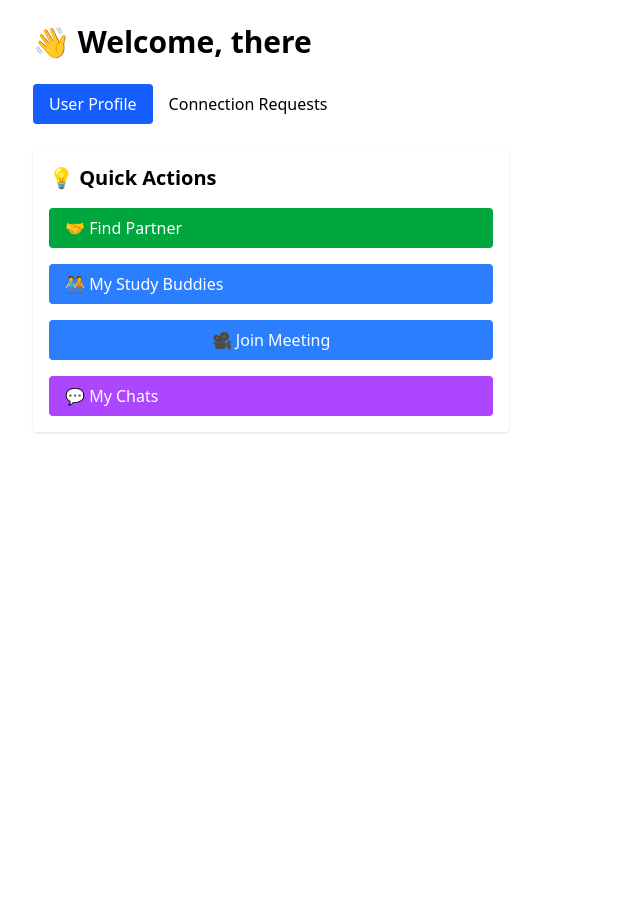
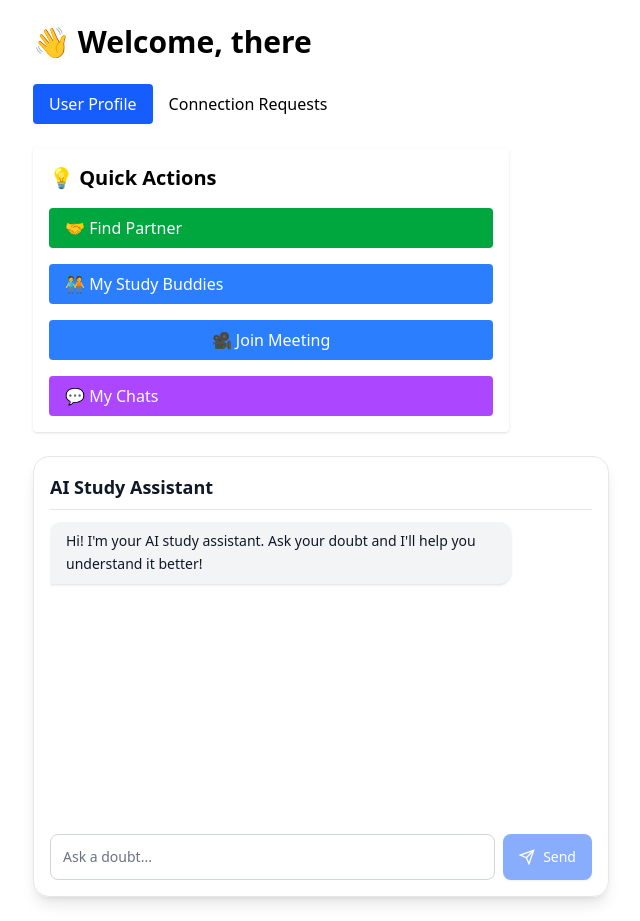
Before and after one commit to salimshaddy18/AceTogether, a React (Vite) app: page /home in a window 1280 px wide. Shown: the whole page, without its empty margins (119-759 px from the left). Before the commit the page ends 800 px from the top, so only its background shows below. Built offline with nearby package versions, Linux system fonts and the light colour scheme; no server answers; the database is empty; sample sign-in values are in the browser's storage.

Commit message:
feat: Integrate AI assistant

```diff
--- a/package.json
+++ b/package.json
@@ -13,6 +13,7 @@
     "@tailwindcss/vite": "^4.1.11",
     "@zegocloud/zego-uikit-prebuilt": "^2.15.1",
     "firebase": "^12.0.0",
+    "openai": "^5.19.1",
     "react": "^19.1.0",
     "react-dom": "^19.1.0",
     "react-firebase-hooks": "^5.1.1",
--- /dev/null
+++ b/src/components/AIDoubtChat.jsx
@@ -0,0 +1,185 @@
+import React, { useEffect, useRef, useState } from "react";
+import { aihelper } from "../helper/AskAI";
+
+export default function AIDoubtChat({
+  placeholder = "Ask a doubt...",
+  initialMessage = "Hi! I'm your AI study assistant. Ask your doubt and I'll help you understand it better!",
+}) {
+  const [messages, setMessages] = useState([
+    { id: "bot-welcome", sender: "bot", text: initialMessage },
+  ]);
+  const [input, setInput] = useState("");
+  const [loading, setLoading] = useState(false);
+  const [error, setError] = useState(null);
+  const bottomRef = useRef(null);
+
+  useEffect(() => {
+    bottomRef.current?.scrollIntoView({ behavior: "smooth" });
+  }, [messages, loading]);
+
+  const sendMessage = async () => {
+    if (!input.trim() || loading) return;
+
+    const userMessage = {
+      id: Date.now().toString(),
+      sender: "user",
+      text: input.trim(),
+    };
+
+    setMessages((prev) => [...prev, userMessage]);
+    setLoading(true);
+    setError(null);
+    const currentInput = input.trim();
+    setInput("");
+
+    try {
+      const result = await aihelper(currentInput);
+
+      setMessages((prev) => [
+        ...prev,
+        {
+          id: `bot-${Date.now()}`,
+          sender: "bot",
+          text: result.explanation || "I apologize, but I couldn't generate a proper response. Please try rephrasing your question.",
+        },
+      ]);
+    } catch (err) {
+      console.error("AI Helper Error:", err);
+      const errorMessage = err.message?.includes('API')
+        ? "Sorry, I'm having trouble connecting to my knowledge base. Please try again in a moment."
+        : "I encountered an error while processing your question. Please try again.";
+
+      setError(errorMessage);
+      setMessages((prev) => [
+        ...prev,
+        {
+          id: `bot-err-${Date.now()}`,
+          sender: "bot",
+          text: errorMessage,
+        },
+      ]);
+    } finally {
+      setLoading(false);
+    }
+  };
+
+  const handleKeyDown = (e) => {
+    if (e.key === "Enter" && !e.shiftKey) {
+      e.preventDefault();
+      sendMessage();
+    }
+  };
+
+  // Clear error when user starts typing
+  const handleInputChange = (e) => {
+    setInput(e.target.value);
+    if (error) setError(null);
+  };
+
+  const spinnerStyle = {
+    display: "inline-block",
+    width: "16px",
+    height: "16px",
+    border: "2px solid #f3f3f3",
+    borderTop: "2px solid #666",
+    borderRadius: "50%",
+    animation: "spin 1s linear infinite",
+  };
+
+  return (
+    <>
+      <style>
+        {`
+          @keyframes spin {
+            0% { transform: rotate(0deg); }
+            100% { transform: rotate(360deg); }
+          }
+        `}
+      </style>
+
+      <div className="max-w-xl w-full bg-white/90 dark:bg-slate-900 rounded-2xl shadow-lg border border-gray-200 dark:border-slate-700 p-4 flex flex-col">
+
+        <div className="flex justify-between items-center mb-3 pb-2 border-b border-gray-200 dark:border-slate-700">
+          <h3 className="text-lg font-semibold text-gray-900 dark:text-gray-100">
+            AI Study Assistant
+          </h3>
+        </div>
+
+        {/* message */}
+        <div className="flex-1 overflow-auto space-y-3 mb-3" style={{ maxHeight: "60vh", minHeight: "300px" }}>
+          {messages.map((m) => (
+            <div
+              key={m.id}
+              className={`flex ${m.sender === "user" ? "justify-end" : "justify-start"}`}
+            >
+              <div
+                className={`max-w-[85%] px-4 py-2 rounded-xl ${
+                  m.sender === "user"
+                    ? "bg-blue-500 text-white rounded-br-none shadow-sm"
+                    : "bg-gray-100 text-gray-900 rounded-bl-none dark:bg-slate-800 dark:text-gray-100 shadow-sm"
+                }`}
+              >
+                <div className="whitespace-pre-wrap text-sm leading-relaxed">{m.text}</div>
+              </div>
+            </div>
+          ))}
+
+          {loading && (
+            <div className="flex justify-start">
+              <div className="px-4 py-2 rounded-xl bg-gray-100 dark:bg-slate-800 shadow-sm">
+                <div className="flex items-center gap-2">
+                  <div style={spinnerStyle}></div>
+                  <span className="text-sm text-gray-600 dark:text-gray-300">Thinking...</span>
+                </div>
+              </div>
+            </div>
+          )}
+
+          <div ref={bottomRef} />
+        </div>
+
+        {error && (
+          <div className="text-sm text-red-600 dark:text-red-400 mb-2 p-2 bg-red-50 dark:bg-red-900/20 rounded border border-red-200 dark:border-red-800">
+            {error}
+          </div>
+        )}
+
+        {/* input */}
+        <div className="flex gap-2">
+          <textarea
+            value={input}
+            onChange={handleInputChange}
+            onKeyDown={handleKeyDown}
+            placeholder={placeholder}
+            className="flex-1 resize-none rounded-lg border border-gray-300 dark:border-slate-600 p-3 text-sm focus:outline-none focus:ring-2 focus:ring-blue-500 focus:border-transparent bg-white dark:bg-slate-800 dark:text-gray-100 placeholder-gray-500 dark:placeholder-gray-400"
+            rows={1}
+            disabled={loading}
+          />
+
+          <button
+            onClick={sendMessage}
+            disabled={loading || !input.trim()}
+            className="inline-flex items-center gap-2 px-4 py-2 bg-blue-600 hover:bg-blue-700 text-white rounded-lg disabled:opacity-50 disabled:cursor-not-allowed transition-colors shadow-sm"
+          >
+            {loading ? (
+              <div style={{ ...spinnerStyle, borderTopColor: "white" }}></div>
+            ) : (
+              <svg
+                width="16"
+                height="16"
+                viewBox="0 0 24 24"
+                fill="none"
+                stroke="currentColor"
+                strokeWidth="2"
+              >
+                <line x1="22" y1="2" x2="11" y2="13"></line>
+                <polygon points="22,2 15,22 11,13 2,9 22,2"></polygon>
+              </svg>
+            )}
+            <span className="text-sm">Send</span>
+          </button>
+        </div>
+      </div>
+    </>
+  );
+}
--- /dev/null
+++ b/src/helper/AskAI.js
@@ -0,0 +1,52 @@
+import OpenAI from "openai";
+
+const useAPI = import.meta.env.VITE_OPENROUTE_API_KEY;
+
+if (!useAPI) {
+  throw new Error("No API specified. Set VITE_OPENROUTE_API_KEY in your .env file");
+}
+
+const openai = new OpenAI({
+  baseURL: "https://openrouter.ai/api/v1",
+  apiKey: useAPI,
+  dangerouslyAllowBrowser: true,
+});
+
+export const aihelper = async (prompt) => {
+  try {
+    const completion = await openai.chat.completions.create({
+      model: "meta-llama/llama-3.3-8b-instruct:free",
+      messages: [
+        {
+          role: "system",
+          content: "You are a helpful AI study assistant.",
+        },
+        {
+          role: "user",
+          content: `Please help me understand this: ${prompt}`,
+        },
+      ],
+      temperature: 0.7,
+      max_tokens: 1000,
+    });
+
+    const explanation = completion.choices[0].message.content;
+
+    return {
+      explanation: explanation || "I apologize, but I couldn't generate a proper response. Please try rephrasing your question."
+    };
+
+  } catch (error) {
+    console.error("OpenAI API Error:", error);
+
+    if (error.status === 401) {
+      throw new Error("Invalid API key. Please check your VITE_OPENROUTE_API_KEY.");
+    } else if (error.status === 429) {
+      throw new Error("Rate limit exceeded. Please try again in a moment.");
+    } else if (error.status >= 500) {
+      throw new Error("OpenRouter service is temporarily unavailable. Please try again later.");
+    } else {
+      throw new Error(error.message || "Failed to get AI response. Please try again.");
+    }
+  }
+};
--- a/src/pages/Home.jsx
+++ b/src/pages/Home.jsx
@@ -3,6 +3,7 @@ import { auth, db } from "../firebase/firebaseConfig";
 import { onAuthStateChanged } from "firebase/auth";
 import { collection, doc, onSnapshot, query, where } from "firebase/firestore";
 import { Link, useNavigate } from "react-router-dom";
+import AIDoubtChat from "../components/AIDoubtChat";
 
 const Home = () => {
   const [user, setUser] = useState(null);
@@ -164,6 +165,7 @@ const Home = () => {
           </div>
         </div>
       </div>
+      <AIDoubtChat />
     </div>
   );
 };
```
Also changed, not shown: 1 other file (tests, documents, lock files or other folders).
